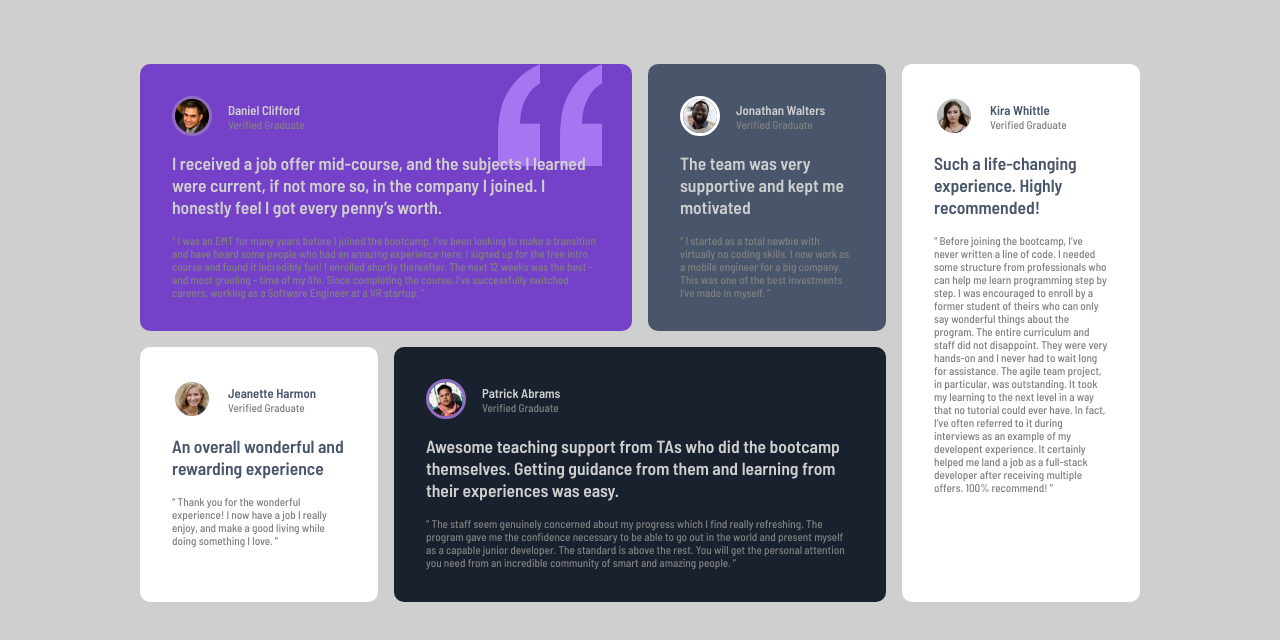
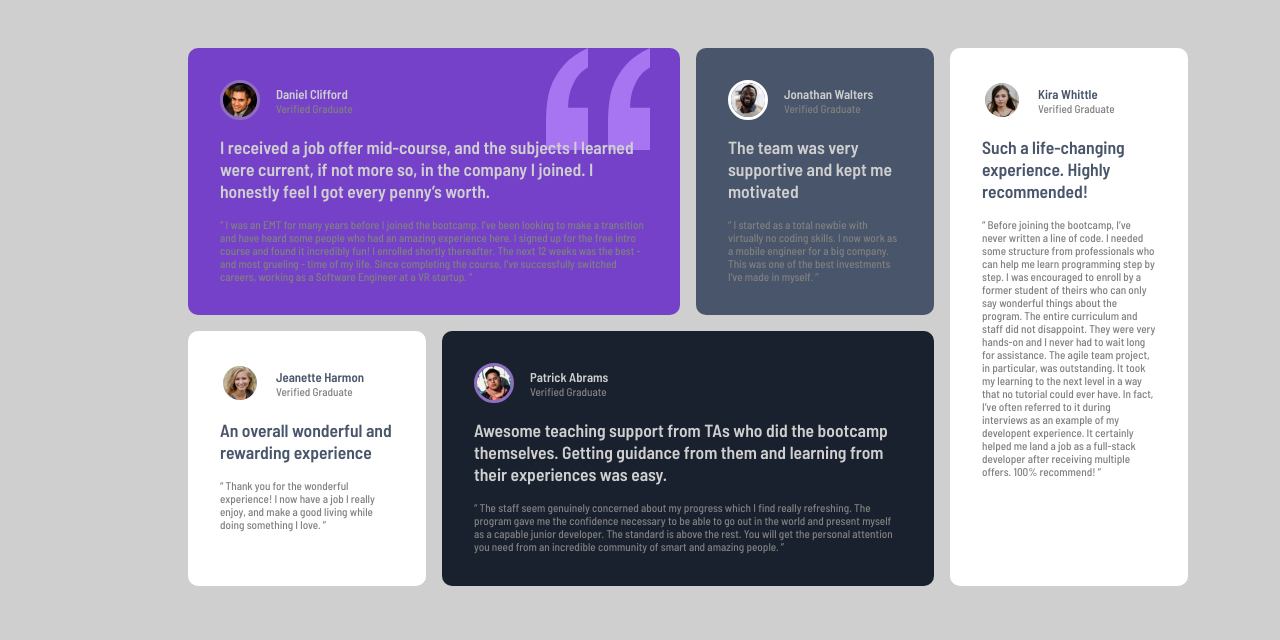
Before and after one commit to R0b3rtG/testimonials_grid_frontend_mentor, a plain HTML site: page index.html in a window 1280 px wide. Drawn offline with Linux system fonts and the light colour scheme.

Commit message:
last commit

```diff
--- a/index.html
+++ b/index.html
@@ -109,7 +109,7 @@
         grid-template-rows: 1fr 1fr;
         width: 1000px;
         height: 538px;
-        margin 3rem;
+        margin: 3rem;
       }
 
       img{
```
